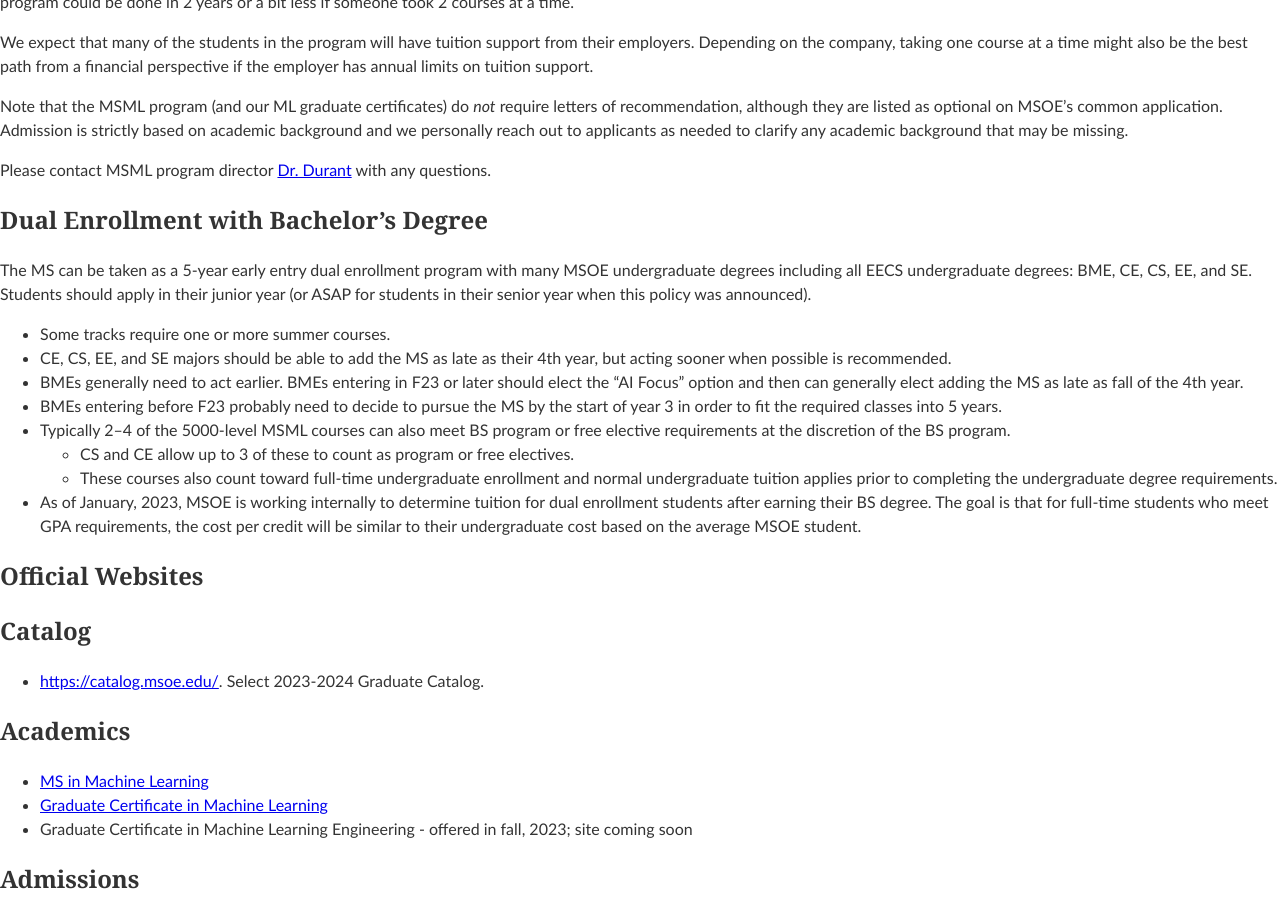
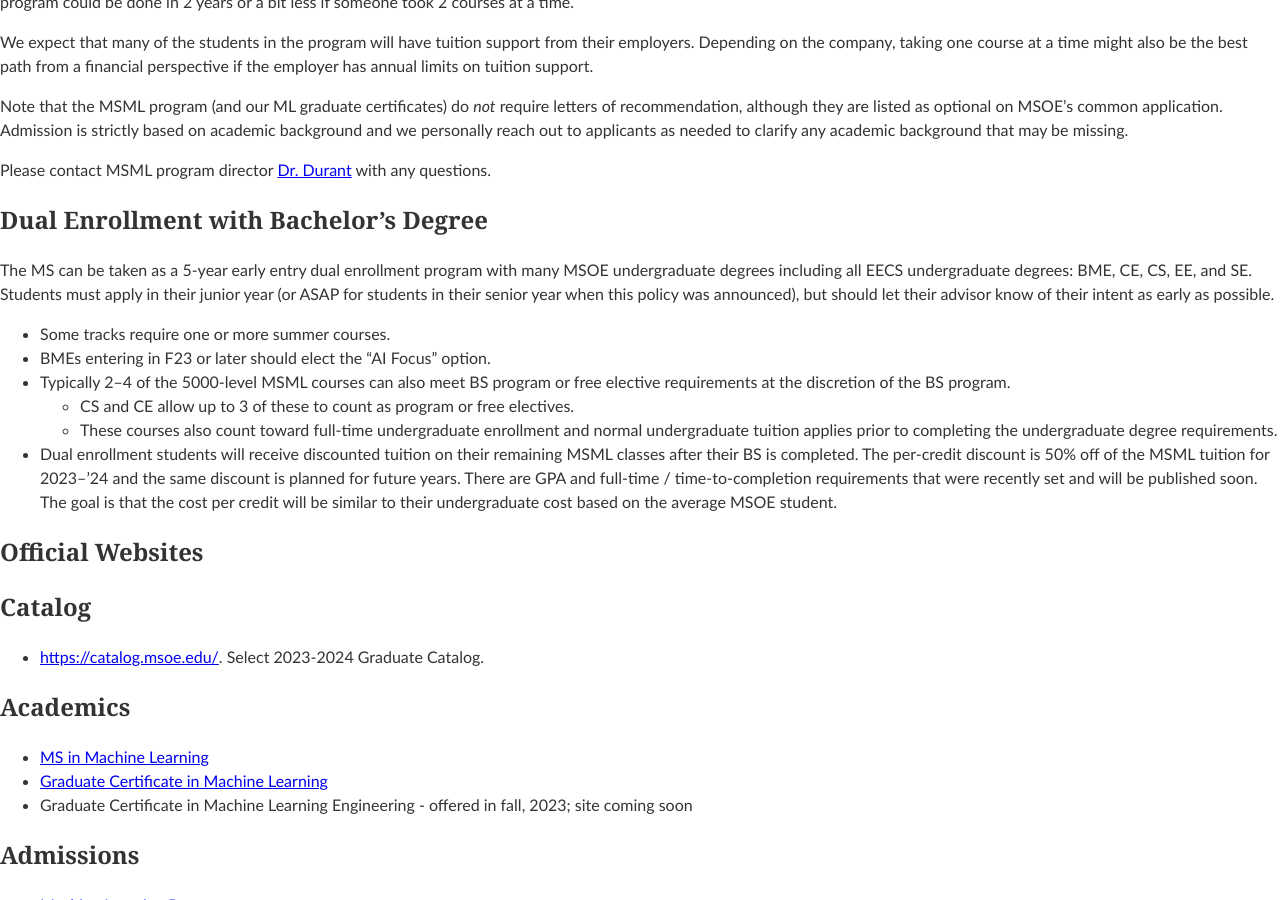
Before and after one commit to edurant/edurant.github.io, a Jekyll site: the page built from advising/msml.md, in a window 1280 px wide and 900 px high, scrolled down 309 px. Built offline with Jekyll 4.4.1, drawn with Linux system fonts in a browser that asks for light colours; our own code applies the rules of GitHub Pages for plain Markdown files; some of the changed text lies outside the part shown.

Commit message:
MSML advising: updates to planned offerings and policies

```diff
--- a/advising/msml.md
+++ b/advising/msml.md
@@ -17,16 +17,14 @@
 Please contact MSML program director [Dr. Durant](/) with any questions.
 
 # Dual Enrollment with Bachelor's Degree
-The MS can be taken as a 5-year early entry dual enrollment program with many MSOE undergraduate degrees including all EECS undergraduate degrees: BME, CE, CS, EE, and SE. Students should apply in their junior year (or ASAP for students in their senior year when this policy was announced).
+The MS can be taken as a 5-year early entry dual enrollment program with many MSOE undergraduate degrees including all EECS undergraduate degrees: BME, CE, CS, EE, and SE. Students must apply in their junior year (or ASAP for students in their senior year when this policy was announced), but should let their advisor know of their intent as early as possible.
 
 * Some tracks require one or more summer courses.
-* CE, CS, EE, and SE majors should be able to add the MS as late as their 4th year, but acting sooner when possible is recommended.
-* BMEs generally need to act earlier. BMEs entering in F23 or later should elect the "AI Focus" option and then can generally elect adding the MS as late as fall of the 4th year.
-* BMEs entering before F23 probably need to decide to pursue the MS by the start of year 3 in order to fit the required classes into 5 years.
+* BMEs entering in F23 or later should elect the "AI Focus" option.
 * Typically 2–4 of the 5000-level MSML courses can also meet BS program or free elective requirements at the discretion of the BS program.
   * CS and CE allow up to 3 of these to count as program or free electives.
   * These courses also count toward full-time undergraduate enrollment and normal undergraduate tuition applies prior to completing the undergraduate degree requirements.
-* As of January, 2023, MSOE is working internally to determine tuition for dual enrollment students after earning their BS degree. The goal is that for full-time students who meet GPA requirements, the cost per credit will be similar to their undergraduate cost based on the average MSOE student.
+* Dual enrollment students will receive discounted tuition on their remaining MSML classes after their BS is completed. The per-credit discount is 50% off of the MSML tuition for 2023–'24 and the same discount is planned for future years. There are GPA and full-time / time-to-completion requirements that were recently set and will be published soon. The goal is that the cost per credit will be similar to their undergraduate cost based on the average MSOE student.
 
 # Official Websites
 
@@ -96,7 +94,7 @@
 
 ## Notes on Terms Offered
 
-* Offering information for EECS courses is fairly firm but might change as of January, 2023.
+* Offering information for EECS courses is fairly firm but might change.
 * Offering information is tentative for non-EECS courses.
 * The goal is to support the 5-year BS+MS combinations listed above plus 3-semester, 2-year, and 4-year options for direct admit MSML students.
 
```
Also changed, not shown: other parts of advising/msml.md (+8 -2 lines).
